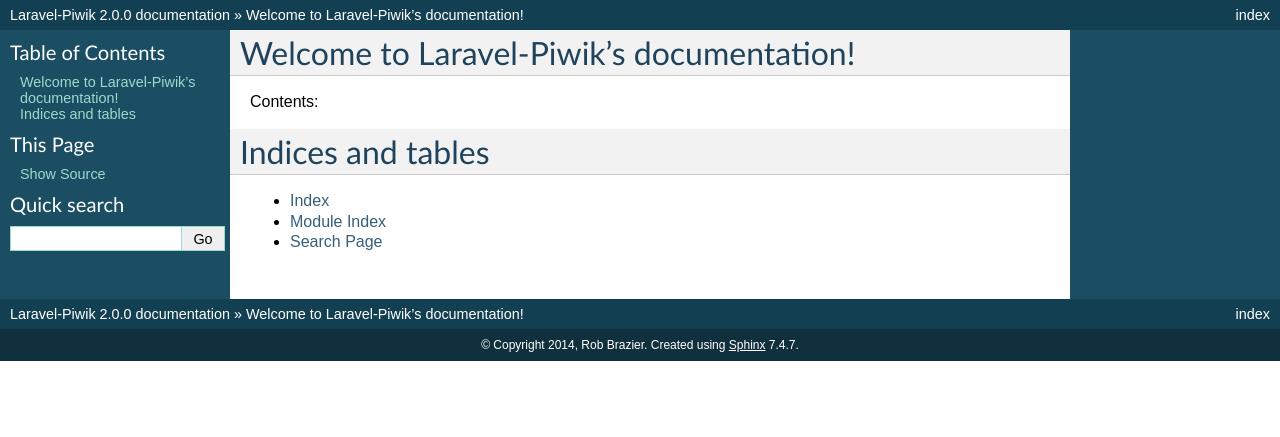
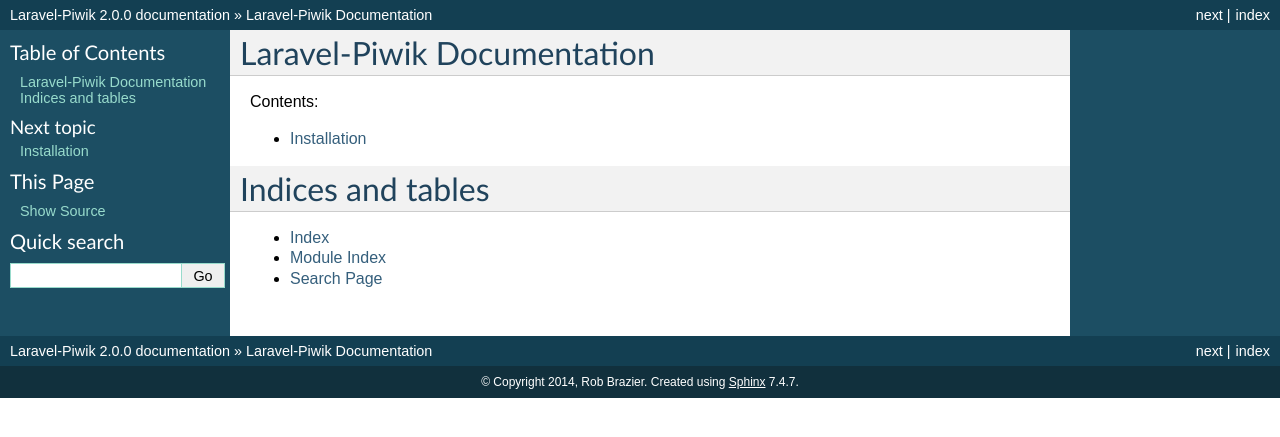
Before and after one commit to RobBrazier/Laravel_Piwik, a Sphinx documentation site: the page built from docs/index.rst, in a window 1280 px wide. Shown: the top 437 px of the page. Built offline with Sphinx 7.4.7, drawn with Linux system fonts in a browser that asks for light colours; part of the change alters nothing that is shown.

Commit message:
Docs: Index ToC tree

```diff
--- a/docs/conf.py
+++ b/docs/conf.py
@@ -28,9 +28,7 @@ import os
 # Add any Sphinx extension module names here, as strings. They can be
 # extensions coming with Sphinx (named 'sphinx.ext.*') or your custom
 # ones.
-extensions = [
-    'sphinx.ext.doctest',
-]
+extensions = []
 
 # Add any paths that contain templates here, relative to this directory.
 templates_path = ['_templates']
--- a/docs/index.rst
+++ b/docs/index.rst
@@ -1,15 +1,12 @@
-.. Laravel-Piwik documentation master file, created by
-   sphinx-quickstart on Wed Jan 15 18:04:19 2014.
-   You can adapt this file completely to your liking, but it should at least
-   contain the root `toctree` directive.
-
-Welcome to Laravel-Piwik's documentation!
+Laravel-Piwik Documentation
 =========================================
 
 Contents:
 
 .. toctree::
-   :maxdepth: 2
+   	:maxdepth: 2
+
+	installation
 
 
 
```
